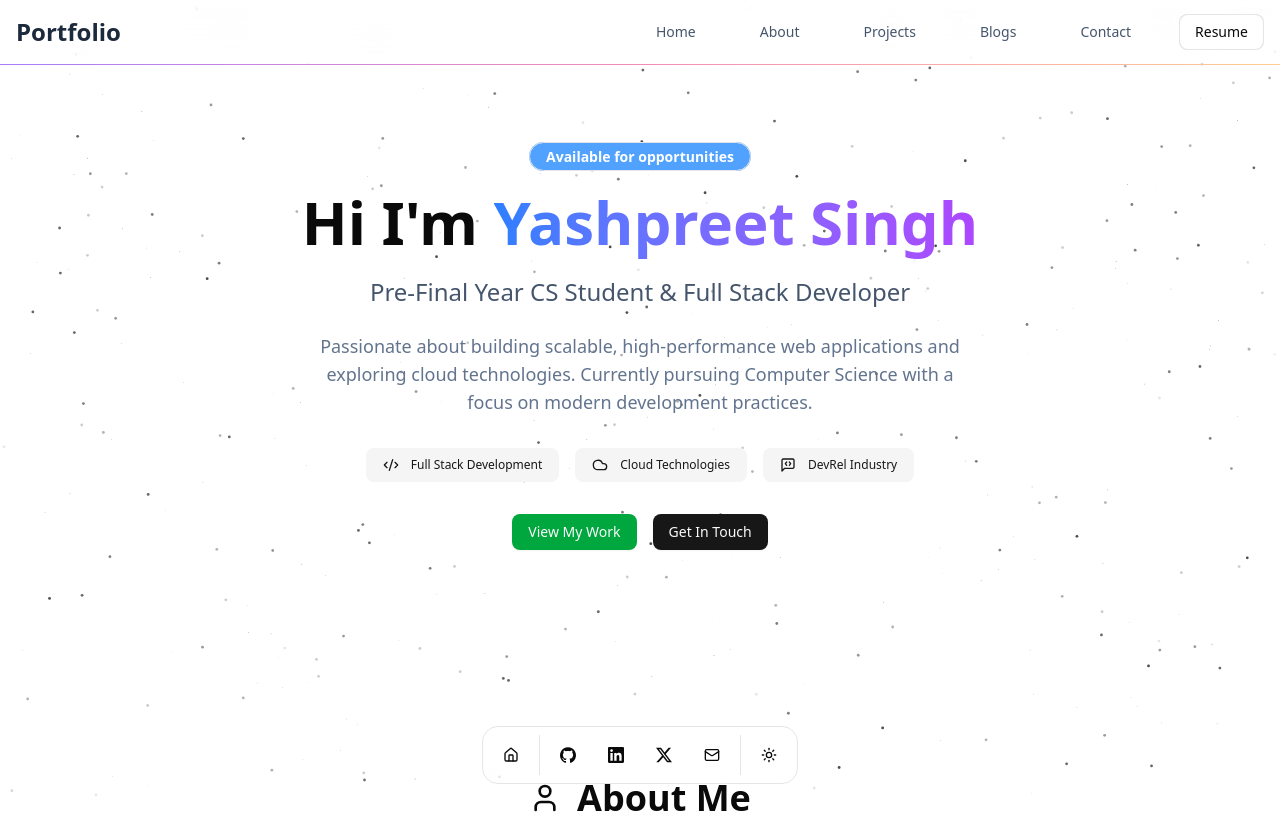
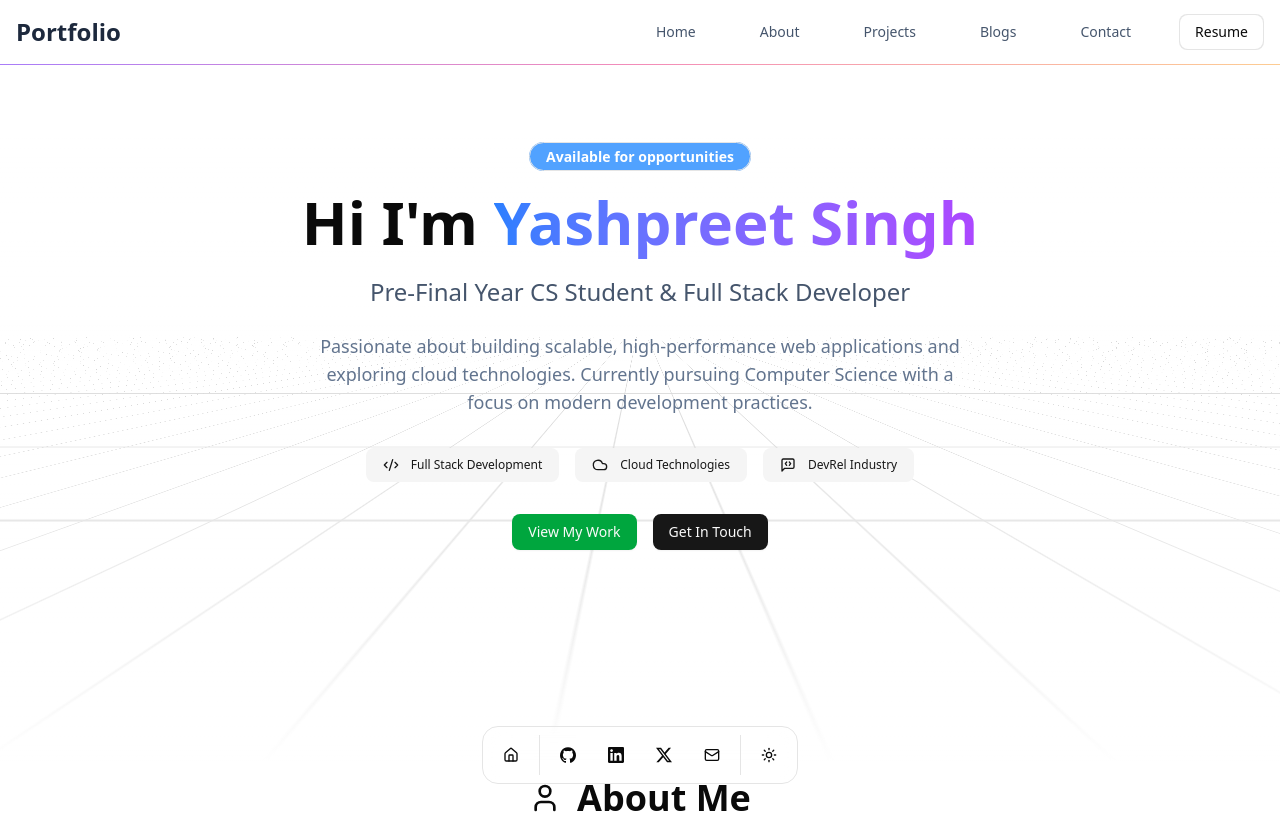
Before and after one commit to yashpreet2707/Portfolio, a React (Vite) app: page / in a window 1280 px wide. Shown: the top 814 px of the page. Built offline with nearby package versions, Linux system fonts and the light colour scheme.

Commit message:
fix: scrollbar and bg

```diff
--- a/src/MyComponents/Hero.jsx
+++ b/src/MyComponents/Hero.jsx
@@ -1,5 +1,4 @@
-
-import { Particles } from '@/components/magicui/particles'
+import { RetroGrid } from '@/components/magicui/retro-grid'
 import { Badge } from '@/components/ui/badge'
 import { Button } from '@/components/ui/button'
 import { useTheme } from '@/utils/darkThemeProvider'
@@ -22,14 +21,10 @@ const Hero = () => {
 
     return (
         <section id='home' className='py-16'>
-            <Particles
-                className="absolute inset-0 -z-50"
-                quantity={200}
-                ease={80}
-                color={color}
-                refresh
-            />
-            <div className='max-w-7xl mx-auto'>
+            <div className="absolute h-[900px] sm:h-[700px] w-full overflow-hidden">
+                <RetroGrid />
+            </div>
+            <div className='max-w-7xl mx-auto relative'>
                 <div className='text-center py-20'>
                     <span className='text-sm border py-1 px-4 rounded-full bg-blue-400 text-white font-semibold'>Available for opportunities</span>
                     <h1 className='text-4xl md:text-6xl font-bold my-6'>Hi I'm <span className='bg-gradient-to-r from-blue-500 to-purple-500 text-transparent bg-clip-text '>Yashpreet Singh</span></h1>
--- a/src/MyComponents/Projects.jsx
+++ b/src/MyComponents/Projects.jsx
@@ -56,7 +56,7 @@ const Projects = () => {
     return (
         <section id='projects' className='py-16'>
             <div className='max-w-7xl mx-auto'>
-                <div className='text-center mb-12'>
+                <div className='text-center mb-12 mt-5'>
                     <h2 className='mb-4 text-3xl md:text-4xl font-bold'>My Projects</h2>
                     <p className='px-4 mb-4 text-slate-600 dark:text-slate-200/80 text-sm sm:text-lg md:text-xl'>Here are some of my recent projects that showcase my skills in full-stack development</p>
                 </div>
@@ -88,7 +88,6 @@ const Projects = () => {
 
                             </CardContent>
                             <CardFooter className='overflow-x-scroll scrollbar-hide gap-1 mr-5'>
-                                {/* <CardFooter className='flex flex-wrap gap-1'> */}
                                 {project.technologies.map((tech, index) => (
                                     <Badge key={index} variant='outline'>{tech}</Badge>
                                 ))}
--- /dev/null
+++ b/src/components/magicui/retro-grid.jsx
@@ -0,0 +1,37 @@
+import { cn } from "@/lib/utils";
+
+export function RetroGrid({
+  className,
+  angle = 65,
+  cellSize = 60,
+  opacity = 0.5,
+  lightLineColor = "gray",
+  darkLineColor = "gray",
+  ...props
+}) {
+  const gridStyles = {
+    "--grid-angle": `${angle}deg`,
+    "--cell-size": `${cellSize}px`,
+    "--opacity": opacity,
+    "--light-line": lightLineColor,
+    "--dark-line": darkLineColor
+  };
+
+  return (
+    <div
+      className={cn(
+        "pointer-events-none absolute size-full overflow-hidden [perspective:200px]",
+        `opacity-[var(--opacity)]`,
+        className
+      )}
+      style={gridStyles}
+      {...props}>
+      <div className="absolute inset-0 [transform:rotateX(var(--grid-angle))]">
+        <div
+          className="animate-grid [background-image:linear-gradient(to_right,var(--light-line)_1px,transparent_0),linear-gradient(to_bottom,var(--light-line)_1px,transparent_0)] [background-repeat:repeat] [background-size:var(--cell-size)_var(--cell-size)] [height:300vh] [inset:0%_0px] [margin-left:-200%] [transform-origin:100%_0_0] [width:600vw] dark:[background-image:linear-gradient(to_right,var(--dark-line)_1px,transparent_0),linear-gradient(to_bottom,var(--dark-line)_1px,transparent_0)]" />
+      </div>
+      <div
+        className="absolute inset-0 bg-gradient-to-t from-white to-transparent to-90% dark:from-black" />
+    </div>
+  );
+}
--- a/src/index.css
+++ b/src/index.css
@@ -48,32 +48,52 @@
       transform: translateY(0);
     }
   }
-  --animate-shine: shine var(--duration) infinite linear
-;
+  --animate-shine: shine var(--duration) infinite linear;
   @keyframes shine {
     0% {
-    background-position: 0% 0%;}
+      background-position: 0% 0%;
+    }
     50% {
-    background-position: 100% 100%;}
+      background-position: 100% 100%;
+    }
     to {
-    background-position: 0% 0%;}}
+      background-position: 0% 0%;
+    }
+  }
   --animate-meteor: meteor 5s linear infinite;
   @keyframes meteor {
     0% {
       transform: rotate(var(--angle)) translateX(0);
-    opacity: 1;}
+      opacity: 1;
+    }
     70% {
-    opacity: 1;}
+      opacity: 1;
+    }
     100% {
       transform: rotate(var(--angle)) translateX(-500px);
-    opacity: 0;}}
+      opacity: 0;
+    }
+  }
   @keyframes shine {
     0% {
-    background-position: 0% 0%;}
+      background-position: 0% 0%;
+    }
     50% {
-    background-position: 100% 100%;}
+      background-position: 100% 100%;
+    }
     to {
-    background-position: 0% 0%;}}}
+      background-position: 0% 0%;
+    }
+  }
+  @keyframes grid {
+    0% {
+      transform: translateY(-50%);
+    }
+    100% {
+      transform: translateY(0);
+    }
+  }
+}
 
 :root {
   --radius: 0.625rem;
@@ -151,4 +171,16 @@
   body {
     @apply bg-background text-foreground;
   }
+  button {
+    @apply cursor-pointer;
   }
+}
+
+.scrollbar-hide {
+  -ms-overflow-style: none; /* IE and Edge */
+  scrollbar-width: none; /* Firefox */
+}
+
+.scrollbar-hide::-webkit-scrollbar {
+  display: none; /* Chrome, Safari, and Opera */
+}
```
Lines whose indentation alone changed are shown as unchanged.
